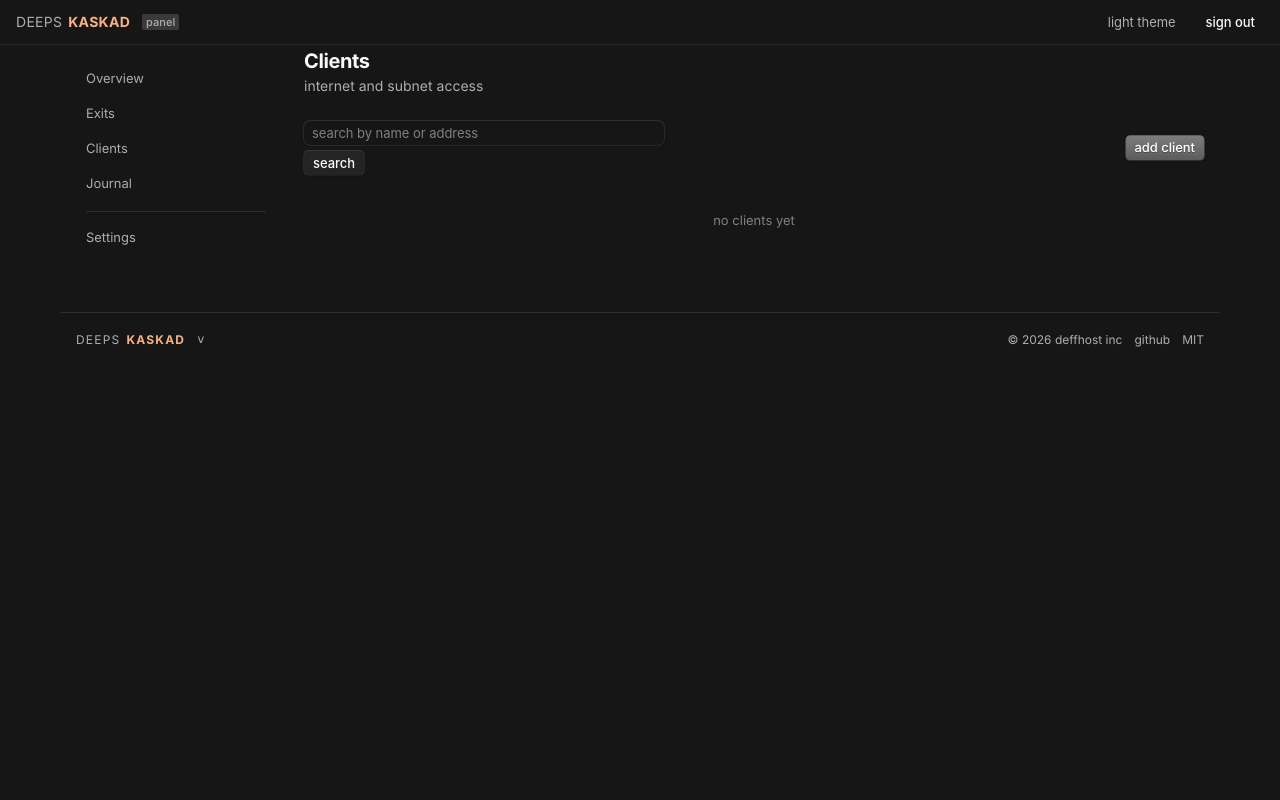
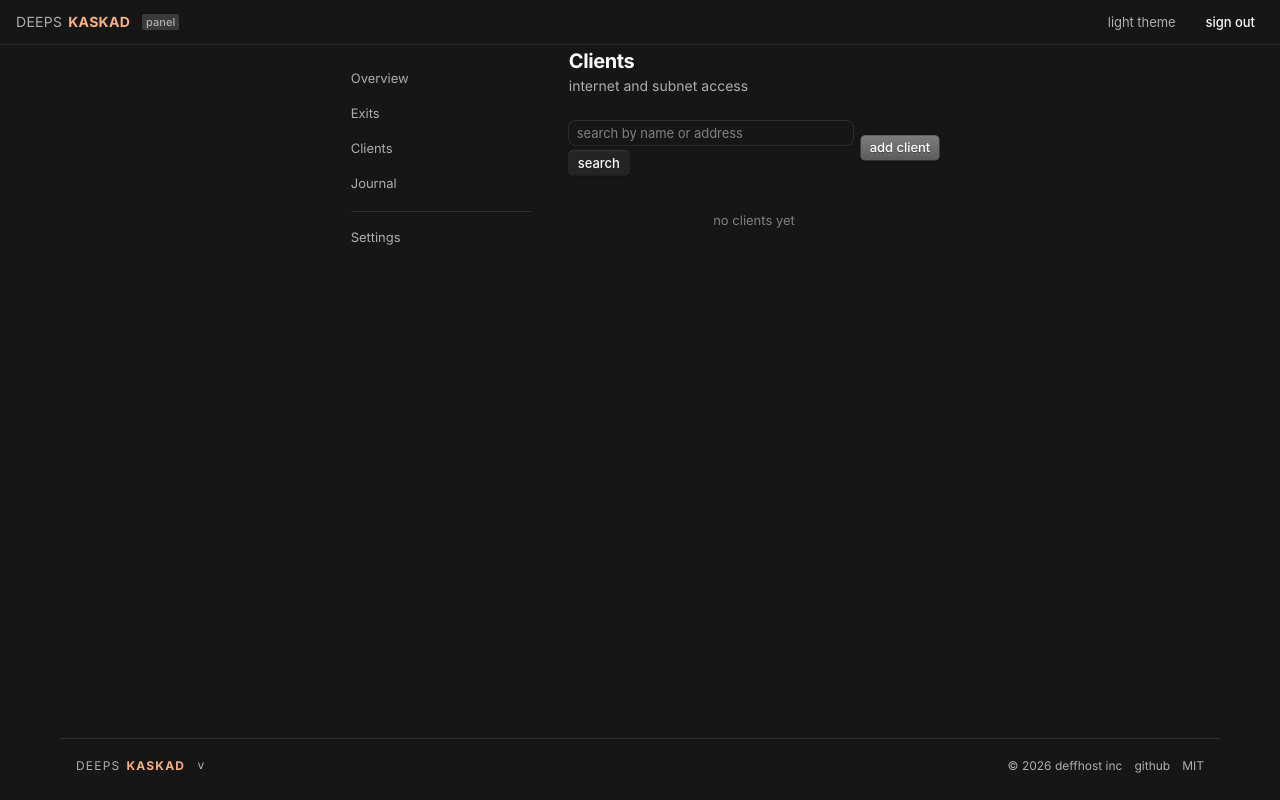
Before and after one commit to lange232/deeps-kaskad, a FastAPI app: template panel/templates/clients.html in a window 1280 px wide. Run offline with FastAPI, Linux system fonts and the light colour scheme; the template is opened without the code that fills it, so the values that code supplies are empty; parts of the project's set-up code (start-up, migrations or seed data) failed here and were passed over.

Commit message:
Put the footer at the bottom of short pages
A flex column body keeps the footer at the viewport bottom on the login page;
explicit width keeps the left and right groups on the edges.

```diff
--- a/panel/templates/base.html
+++ b/panel/templates/base.html
@@ -7,8 +7,8 @@
 <link rel="stylesheet" href="/static/theme.css">
 <link rel="stylesheet" href="/static/components.css">
 <style>
-  body { min-height: 100vh; }
-  .app {
+  body { min-height: 100vh; display: flex; flex-direction: column; }
+  .app { flex: 1 0 auto;
     display: grid; grid-template-columns: 200px minmax(0, 1fr);
     gap: 28px; max-width: 1160px; margin: 0 auto; padding: 0 16px 56px;
   }
@@ -64,7 +64,7 @@
   .site-footer {
     display: flex; flex-wrap: wrap; gap: 10px 24px;
     justify-content: space-between; align-items: center;
-    max-width: 1160px; margin: 0 auto; padding: 16px 16px 24px;
+    width: 100%; max-width: 1160px; margin: 0 auto; padding: 16px 16px 24px; box-sizing: border-box;
     border-top: 1px solid var(--ui-border-base);
     font-size: 12px;
   }
```
